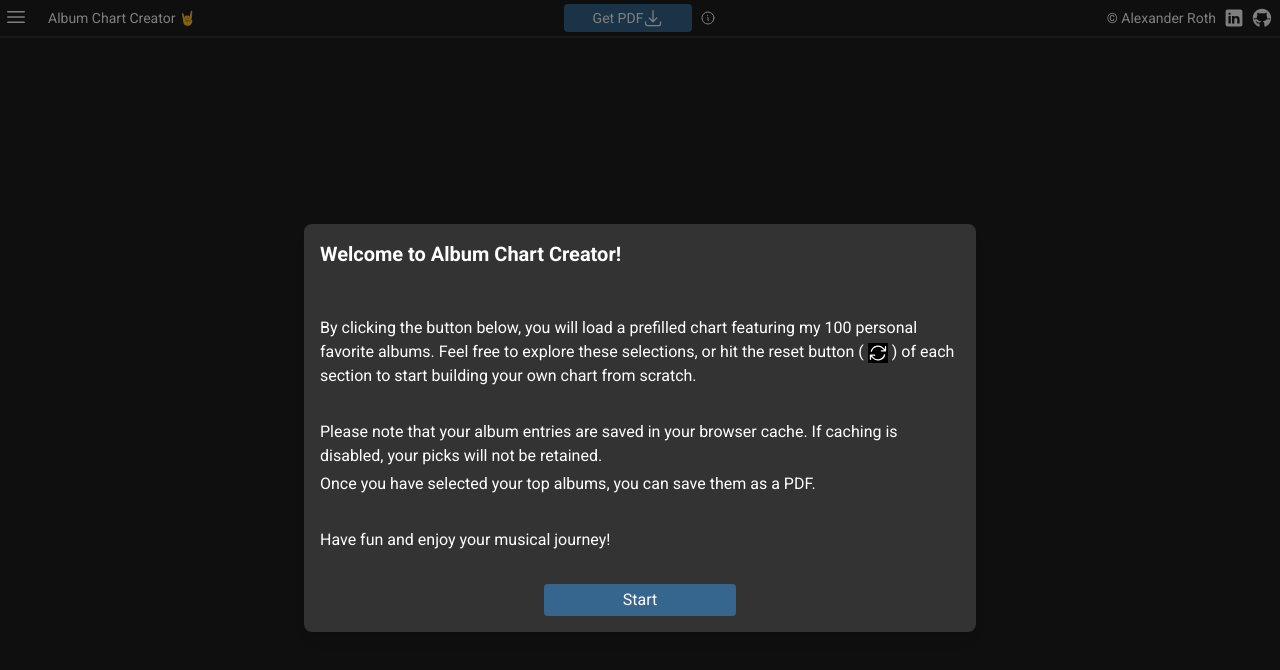
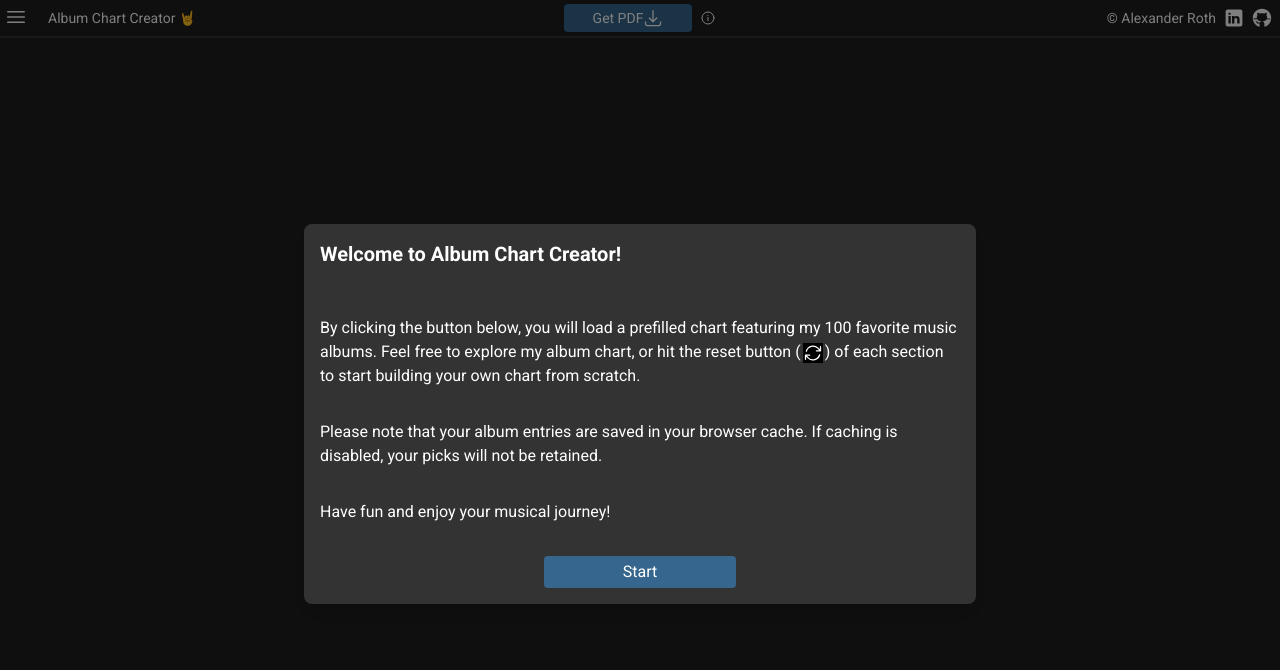
Before and after one commit to AlexanderRoth11/Album-Chart-Creator, a Next.js app: page / in a window 1280 px wide. Shown: the top 670 px of the page. Built offline with nearby package versions, Linux system fonts and the light colour scheme.

Commit message:
adapt wlecome message

```diff
--- a/src/components/page/page-layout.tsx
+++ b/src/components/page/page-layout.tsx
@@ -73,8 +73,8 @@ const PageLayout = ({ children }: PageLayoutProps) => {
             <Modal title={"Welcome to Album Chart Creator!"} show={showDisclaimer} closeModal={() => setShowDisclaimer(false)} disclaimer>
               <div className="flex flex-col">
                 <p className="mt-8">
-                  By clicking the button below, you will load a prefilled chart featuring my 100 personal favorite albums. Feel free to explore these
-                  selections, or hit the reset button
+                  By clicking the button below, you will load a prefilled chart featuring my 100 favorite music albums. Feel free to explore my album
+                  chart, or hit the reset button
                   <span className="mx-1">
                     (
                     <svg
@@ -83,7 +83,7 @@ const PageLayout = ({ children }: PageLayoutProps) => {
                       viewBox="0 0 24 24"
                       strokeWidth="1.5"
                       stroke="currentColor"
-                      className="mx-1 inline size-5 bg-black"
+                      className="mx-0.5 inline size-5 bg-black"
                     >
                       <path
                         strokeLinecap="round"
@@ -99,8 +99,6 @@ const PageLayout = ({ children }: PageLayoutProps) => {
                 <p className="mt-8">
                   Please note that your album entries are saved in your browser cache. If caching is disabled, your picks will not be retained.
                 </p>
-
-                <p className="mt-1">Once you have selected your top albums, you can save them as a PDF.</p>
 
                 <p className="mt-8">Have fun and enjoy your musical journey!</p>
 
```
